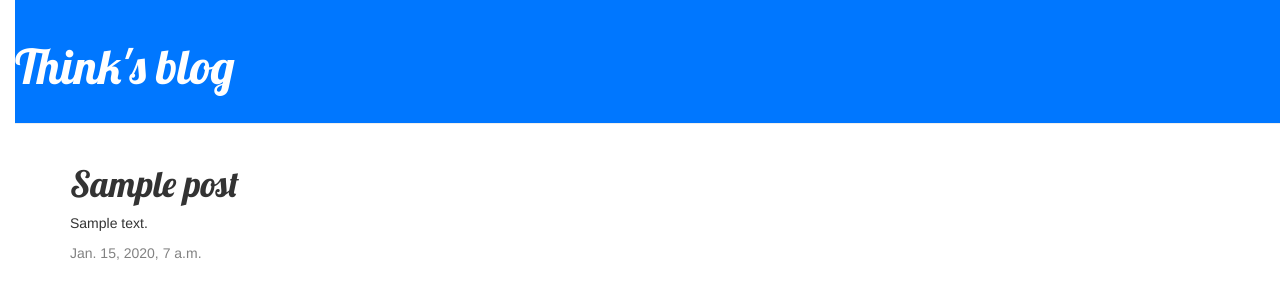
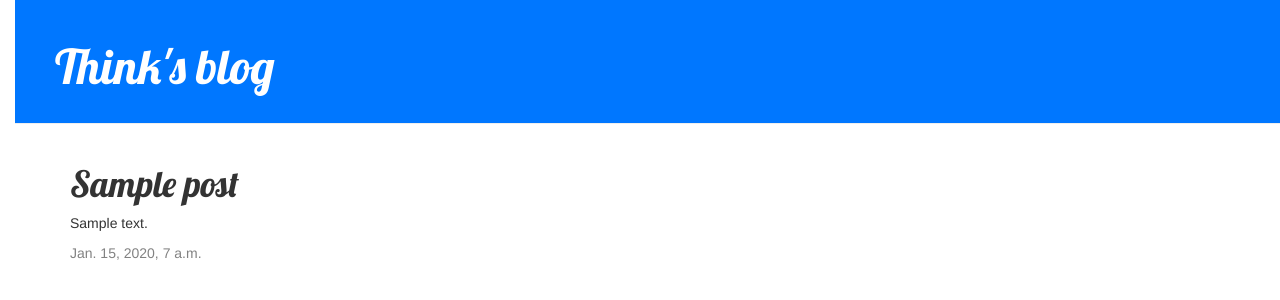
Before and after one commit to CarlosGouveia/my-first-blog, a Django app: page /post/1/ in a window 1280 px wide. Shown: the top 300 px of the page. Run offline with Django 3.2, Linux system fonts and the light colour scheme; tables that the repository leaves empty hold one stand-in row (values such as "Sample post"); some libraries are stand-ins or nearby versions.

Commit message:
Ampliando a aplicacao v2.

```diff
--- a/blog/static/css/blog.css
+++ b/blog/static/css/blog.css
@@ -10,7 +10,7 @@ body{
 .page-header {
     background-color: #0077ff;
     margin-top: 0;
-    padding: 20px 20px 20px 0px;
+    padding: 20px 20px 20px 40px;
 }
 
 .page-header h1, .page-header h1 a, .page-header h1 a:visited, .page-header h1 a:active {
```
